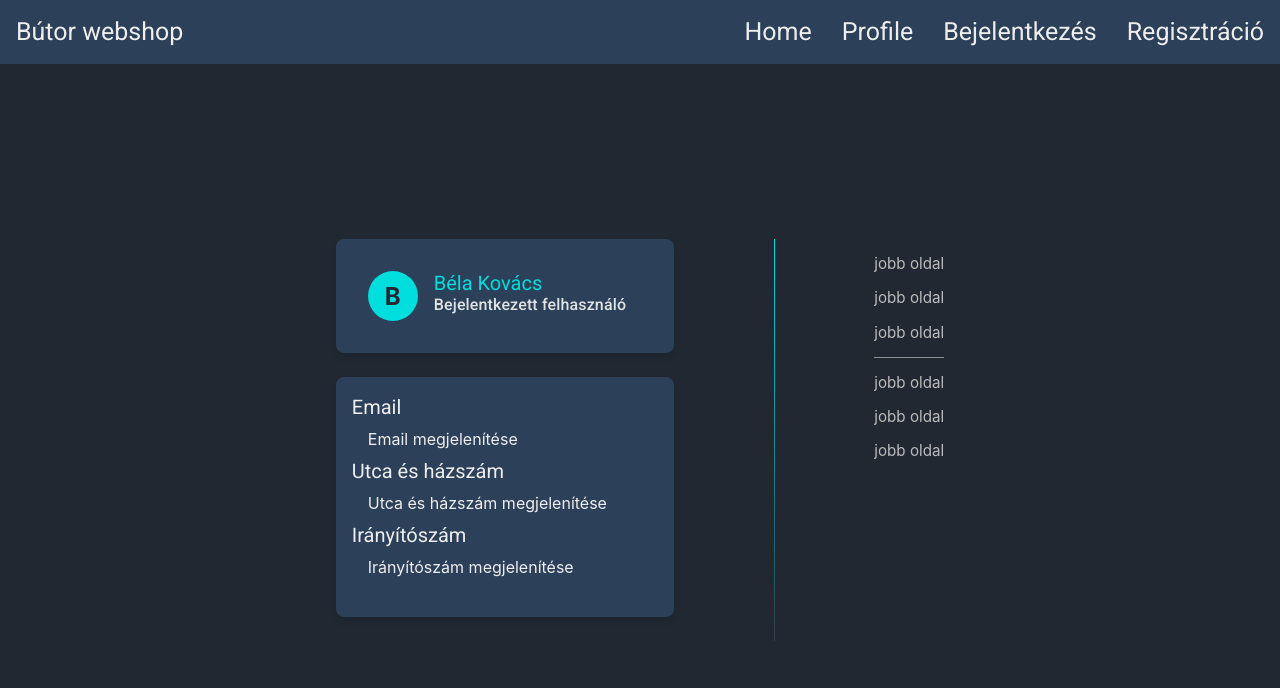
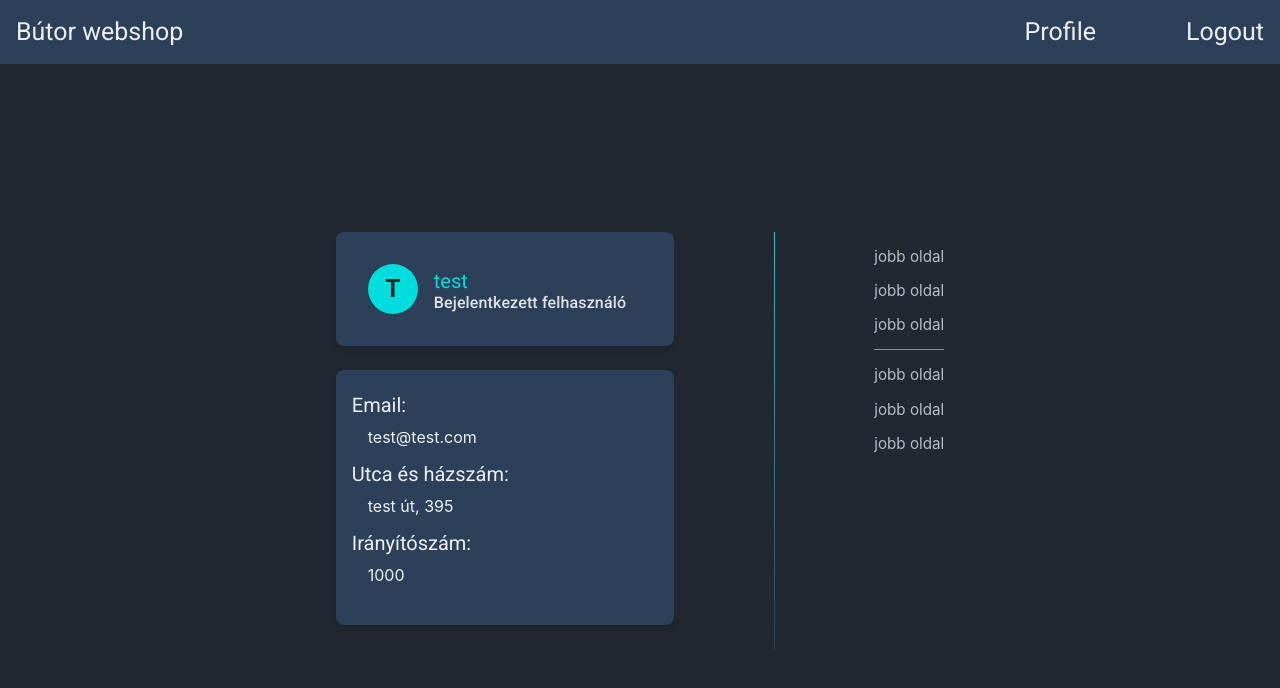
Before and after one commit to lego111Aron/Butor-Webshop, an Angular app: page /profile in a window 1280 px wide. Shown: the top 688 px of the page. Built offline with nearby package versions, Linux system fonts and the light colour scheme; sample sign-in values are in the browser's storage.

Commit message:
statikus bejelentkezés

```diff
--- a/src/app/app.component.html
+++ b/src/app/app.component.html
@@ -13,10 +13,39 @@
       <div><a routerLink="/home">Bútor webshop</a></div>
       <nav>
         <ul>
-          <li><a routerLink="/home">Home</a></li>
-          <li><a routerLink="/profile">Profile</a></li>
-          <li><a routerLink="/login">Bejelentkezés</a></li>
-          <li><a routerLink="/signup">Regisztráció</a></li>
+          <!-- <li><a routerLink="/home">Home</a></li> -->
+          <li>
+            @if (isLoggedIn) {
+              <a mat-list-item routerLink="/profile">
+                <!-- <mat-icon matListItemIcon>person</mat-icon> -->
+                <span matListItemTitle>Profile</span>
+              </a>
+            }
+          </li>
+          <li>
+            @if (!isLoggedIn) {
+              <a mat-list-item routerLink="/login">
+                <!-- <mat-icon matListItemIcon>login</mat-icon> -->
+                <span matListItemTitle>Bejelentkezés</span>
+              </a>
+            }
+          </li>
+          <li>
+            @if (!isLoggedIn) {
+              <a mat-list-item routerLink="/signup">
+                <!-- <mat-icon matListItemIcon>assignment</mat-icon> -->
+                <span matListItemTitle>Regisztráció</span>
+              </a>
+            }
+          </li>
+          <li>
+            @if (isLoggedIn) {
+              <a mat-list-item (click)="logout()">
+                <!-- <mat-icon matListItemIcon>logout</mat-icon> -->
+                <span matListItemTitle>Logout</span>
+              </a>
+            }
+          </li>
         </ul>
       </nav>
     </mat-toolbar>
--- a/src/app/app.routes.ts
+++ b/src/app/app.routes.ts
@@ -1,6 +1,7 @@
 import { Routes } from '@angular/router';
 import { LoginComponent } from './pages/login/login.component';
 import { PageNotFoundComponent } from './shared/page-not-found/page-not-found.component';
+import { AuthGuard } from './shared/auth.guard';
 
 export const routes: Routes = [
     {
@@ -13,7 +14,8 @@ export const routes: Routes = [
     },
     {
         path: 'profile',
-        loadComponent: () => import('./pages/profile/profile.component').then(m => m.ProfileComponent)
+        loadComponent: () => import('./pages/profile/profile.component').then(m => m.ProfileComponent),
+        canActivate: [AuthGuard] // AuthGuard hozzáadása
     },
     {
         path: 'signup',
--- a/src/app/pages/login/login.component.ts
+++ b/src/app/pages/login/login.component.ts
@@ -38,12 +38,22 @@ export class LoginComponent {
 
   onSubmit(): void {
     if (this.loginForm.valid) {
-      this.loading = true; // Töltőképernyő megjelenítése
-      setTimeout(() => {
-        this.loading = false; // Töltőképernyő elrejtése 3 másodperc után
-        const { username, password } = this.loginForm.value;
-        console.log('Bejelentkezési adatok:', { username, password });
-      }, 3000);
+      const { username, password } = this.loginForm.value;
+
+      // Statikus bejelentkezési adatok
+      const validUsername = 'test';
+      const validPassword = 'test';
+
+      if (username === validUsername && password === validPassword) {
+        this.loading = true; // Töltőképernyő megjelenítése
+        setTimeout(() => {
+          this.loading = false; // Töltőképernyő elrejtése
+          localStorage.setItem('isLoggedIn', 'true'); // Bejelentkezés állapot mentése
+          window.location.href = '/home'; // Átirányítás a főoldalra
+        }, 1000);
+      } else {
+        alert('Hibás felhasználónév vagy jelszó!');
+      }
     }
   }
 }
--- a/src/app/pages/profile/profile.component.html
+++ b/src/app/pages/profile/profile.component.html
@@ -13,19 +13,19 @@
         </mat-card>
 
         <mat-card>
-          <mat-card-title>Email</mat-card-title>
+          <mat-card-title>Email:</mat-card-title>
           <mat-card-content>
-            <p>Email megjelenítése</p>
+            <p>test&#64;test.com</p>
           </mat-card-content>
 
-          <mat-card-title>Utca és házszám</mat-card-title>
+          <mat-card-title>Utca és házszám:</mat-card-title>
           <mat-card-content>
-            <p>Utca és házszám megjelenítése</p>
+            <p>test út, 395</p>
           </mat-card-content>
 
-          <mat-card-title>Irányítószám</mat-card-title>
+          <mat-card-title>Irányítószám:</mat-card-title>
           <mat-card-content>
-            <p>Irányítószám megjelenítése</p>
+            <p>1000</p>
           </mat-card-content>
         </mat-card>
 
--- a/src/app/pages/profile/profile.component.scss
+++ b/src/app/pages/profile/profile.component.scss
@@ -100,6 +100,7 @@
 }
 
 .left-side mat-card-title {
+  margin-top: 5px;
   font-size: 1.25rem; /* Nagyobb cím betűméret */
   // font-weight: bold;
   // color: var(--orange); /* Cím színe */
--- a/src/app/pages/profile/profile.component.ts
+++ b/src/app/pages/profile/profile.component.ts
@@ -15,7 +15,7 @@ import { MatCardModule } from '@angular/material/card'; // <== MatCard hozzáad
   styleUrls: ['./profile.component.scss']
 })
 export class ProfileComponent {
-  username: string = 'Béla Kovács';
+  username: string = 'test';
 
   get usernameInitial(): string {
     return this.username.charAt(0).toUpperCase();
--- /dev/null
+++ b/src/app/shared/auth.guard.ts
@@ -0,0 +1,18 @@
+import { Injectable } from '@angular/core';
+import { CanActivate, Router } from '@angular/router';
+
+@Injectable({
+  providedIn: 'root',
+})
+export class AuthGuard implements CanActivate {
+  constructor(private router: Router) {}
+
+  canActivate(): boolean {
+    const isLoggedIn = localStorage.getItem('isLoggedIn') === 'true';
+    if (!isLoggedIn) {
+      this.router.navigate(['/login']); // Átirányítás a bejelentkezési oldalra
+      return false;
+    }
+    return true;
+  }
+}
--- a/src/app/shared/menu/menu.component.ts
+++ b/src/app/shared/menu/menu.component.ts
@@ -28,6 +28,7 @@ export class MenuComponent implements OnInit, AfterViewInit {
 
   ngOnInit(): void {
     console.log("ngOnInit called");
+    this.isLoggedIn = localStorage.getItem('isLoggedIn') === 'true'; // Bejelentkezési állapot betöltése
   }
 
   ngAfterViewInit(): void {
@@ -41,8 +42,8 @@ export class MenuComponent implements OnInit, AfterViewInit {
   }
 
   logout() {
-    localStorage.setItem('isLoggedIn', 'false');
-    window.location.href = '/home';
+    localStorage.removeItem('isLoggedIn'); // Bejelentkezési állapot törlése
+    window.location.href = '/home'; // Átirányítás a főoldalra
     this.closeMenu();
   }
 }
```
Also changed, not shown: 1 other file (tests, documents, lock files or other folders).
